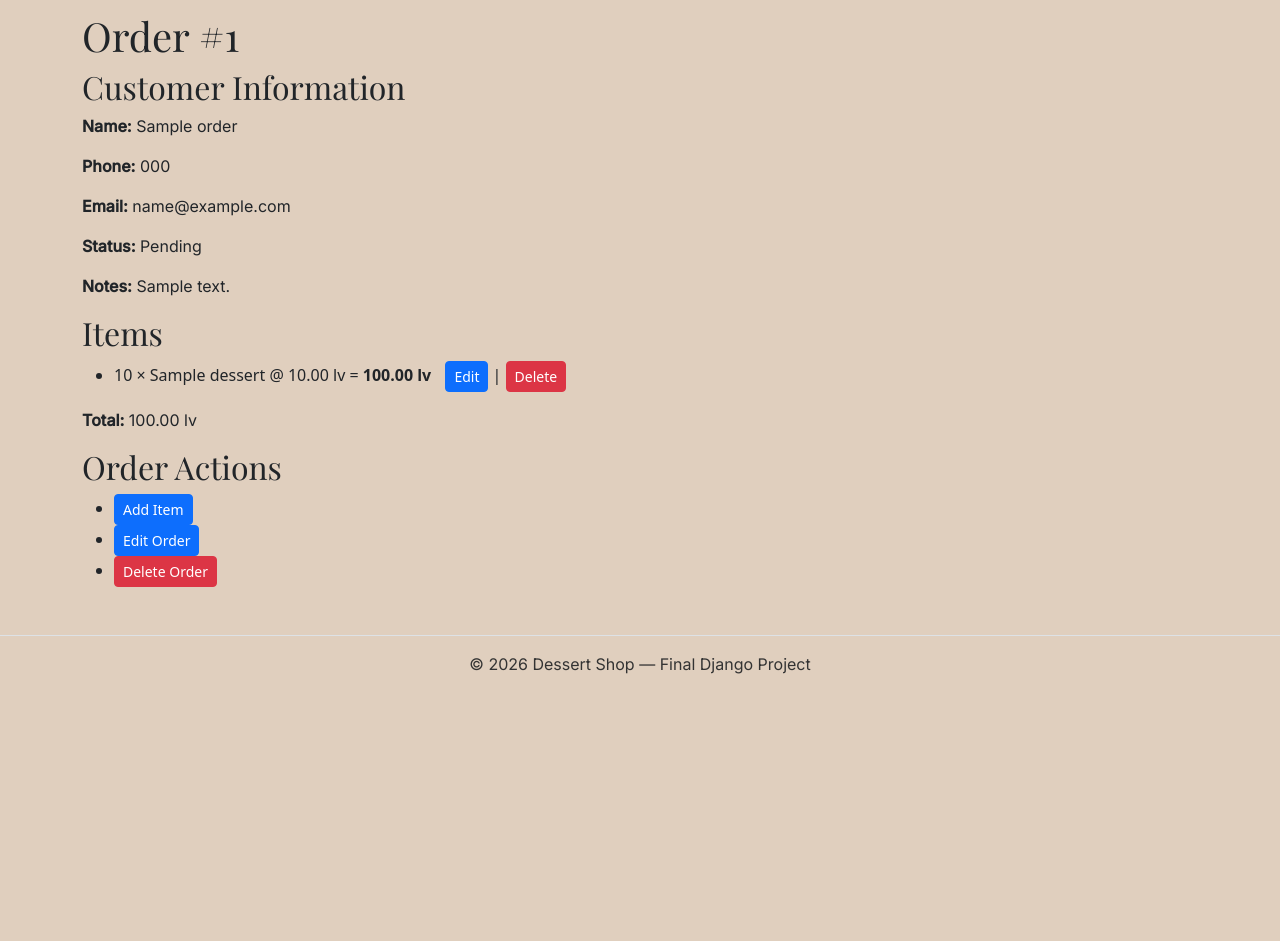
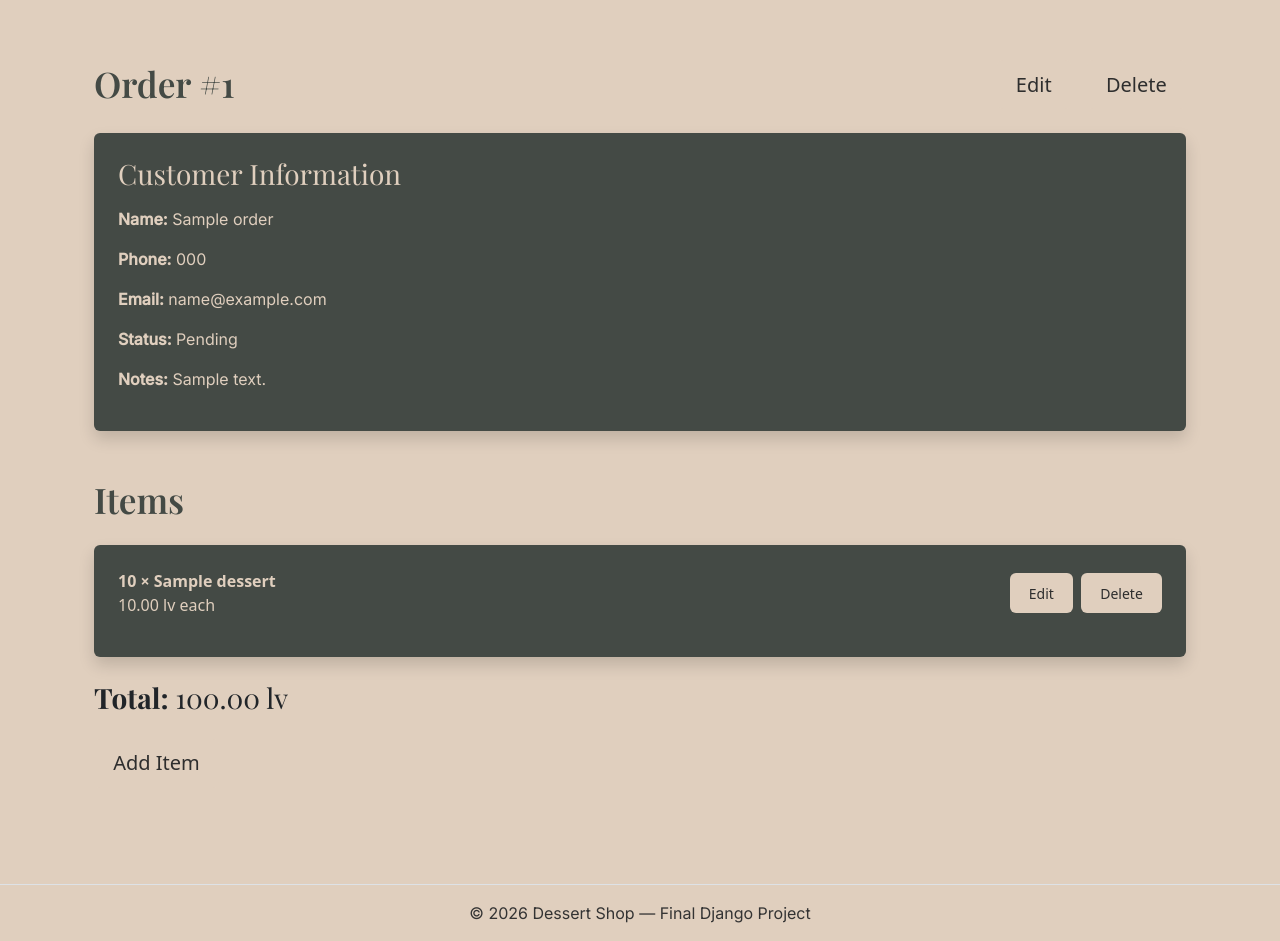
Before and after one commit to AlexPanchev/Django-Basics-Final-Project, a Django app: page /orders/1/ in a window 1280 px wide. Shown: the part 100-1041 px from the top of the page. Before the commit the page ends 774 px from the top, so only its background shows below. Run offline with Django 4.2, Linux system fonts and the light colour scheme; tables that the repository leaves empty hold one stand-in row (values such as "Sample post").

Commit message:
chore: updated all pages related to the orders - list, details,forms and delete

```diff
--- a/templates/orders/order_detail.html
+++ b/templates/orders/order_detail.html
@@ -1,41 +1,53 @@
 {% extends "base.html" %}
 
+{% block title %}Order #{{ order.pk }}{% endblock %}
+
 {% block content %}
-<h1>Order #{{ order.pk }}</h1>
+<div class="container py-5">
 
-<h2>Customer Information</h2>
+    <div class="d-flex justify-content-between align-items-center mb-4">
+        <h1 class="quick-access-title m-0">Order #{{ order.pk }}</h1>
+
+        <div class="d-flex gap-3">
+            <a href="{% url 'order_update' order.pk %}" class="btn btn-green btn-lg">Edit</a>
+            <a href="{% url 'order_delete' order.pk %}" class="btn btn-green btn-lg">Delete</a>
+        </div>
+    </div>
+
+    <!-- Customer Info -->
+    <div class="category-description-box p-4 rounded shadow mb-5">
+        <h3 class="mb-3">Customer Information</h3>
         <p><strong>Name:</strong> {{ order.customer_name }}</p>
         <p><strong>Phone:</strong> {{ order.customer_phone }}</p>
         <p><strong>Email:</strong> {{ order.customer_email }}</p>
         <p><strong>Status:</strong> {{ order.status }}</p>
-<p><strong>Notes:</strong> {{ order.notes }}</p>
+        <p><strong>Notes:</strong> {{ order.notes|default:"No notes" }}</p>
+    </div>
 
-<h2>Items</h2>
-<ul>
+    <!-- Items -->
+    <h2 class="quick-access-title mb-4">Items</h2>
+
+    <div class="category-description-box p-4 rounded shadow mb-4">
         {% for item in order.items.all %}
-        <li>
-            {{ item.quantity }} × {{ item.dessert.name }}
-            @ {{ item.unit_price }} lv =
-            <strong>{{ item.line_total }} lv</strong>
+            <div class="d-flex justify-content-between align-items-center mb-3">
+                <div>
+                    <strong>{{ item.quantity }} × {{ item.dessert.name }}</strong><br>
+                    {{ item.unit_price }} lv each
+                </div>
 
-            <!-- Item actions -->
-            <span style="margin-left: 10px;">
-                <a href="{% url 'orderitem_update' item.pk %}" class="btn btn-primary btn-sm">Edit</a> |
-                <a href="{% url 'orderitem_delete' item.pk %}" class="btn btn-danger btn-sm">Delete</a>
-            </span>
-        </li>
+                <div class="d-flex gap-2">
+                    <a href="{% url 'orderitem_update' item.pk %}" class="btn btn-green btn-sm">Edit</a>
+                    <a href="{% url 'orderitem_delete' item.pk %}" class="btn btn-green btn-sm">Delete</a>
+                </div>
+            </div>
         {% empty %}
-        <li>No items yet.</li>
+            <p class="text-muted">No items yet.</p>
         {% endfor %}
-</ul>
+    </div>
 
-<p><strong>Total:</strong> {{ order.total_price }} lv</p>
+    <h3 class="mb-4"><strong>Total:</strong> {{ order.total_price }} lv</h3>
 
-<h2>Order Actions</h2>
-<ul>
-    <li><a href="{% url 'orderitem_create' order.pk %}" class="btn btn-primary btn-sm">Add Item</a></li>
-    <li><a href="{% url 'order_update' order.pk %}" class="btn btn-primary btn-sm">Edit Order</a></li>
-    <li><a href="{% url 'order_delete' order.pk %}" class="btn btn-danger btn-sm">Delete Order</a></li>
-</ul>
+    <a href="{% url 'orderitem_create' order.pk %}" class="btn btn-green btn-lg">Add Item</a>
 
+</div>
 {% endblock %}
```
Also changed, not shown: templates/orders/order_delete.html (+13 -5 lines), templates/orders/order_form.html (+15 -6 lines), templates/orders/order_list.html (+22 -13 lines), templates/orders/orderitem_delete.html (+17 -11 lines), templates/orders/orderitem_form.html (+15 -6 lines). Lines whose indentation alone changed are shown as unchanged.
